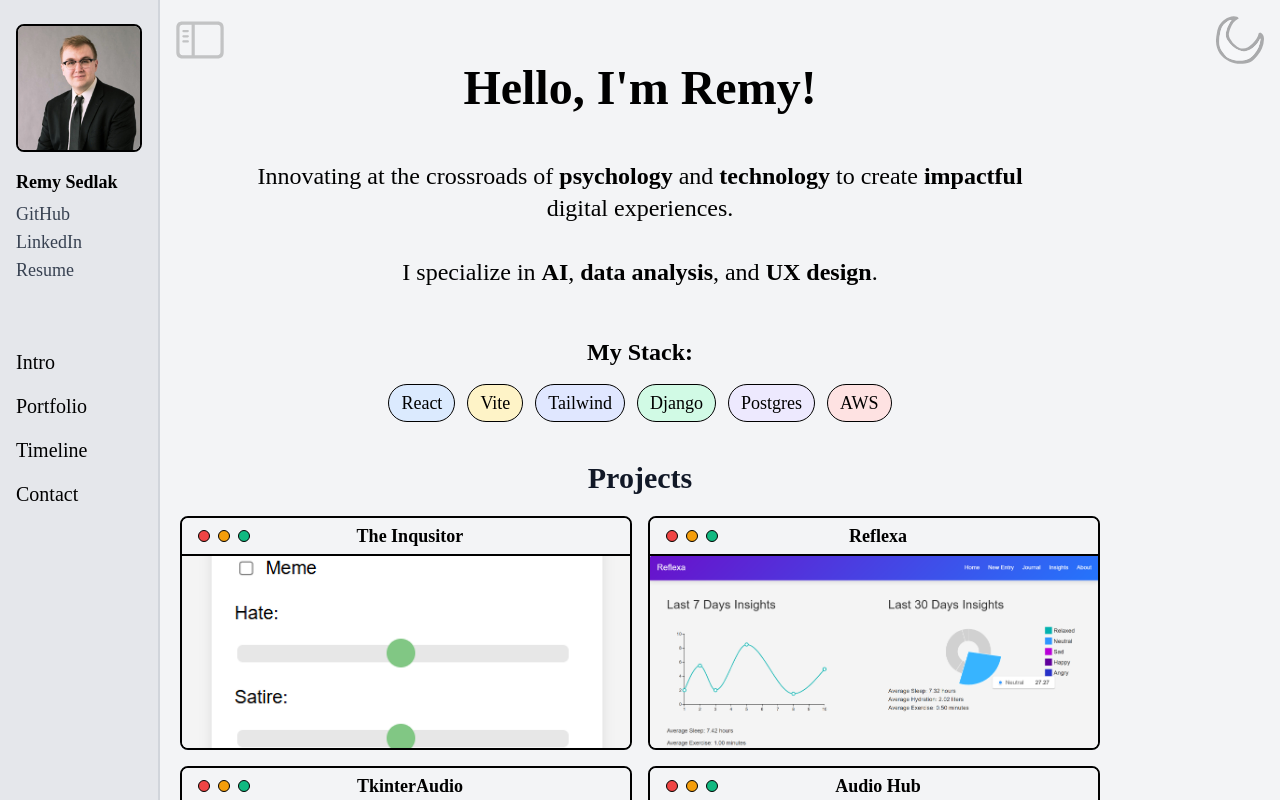
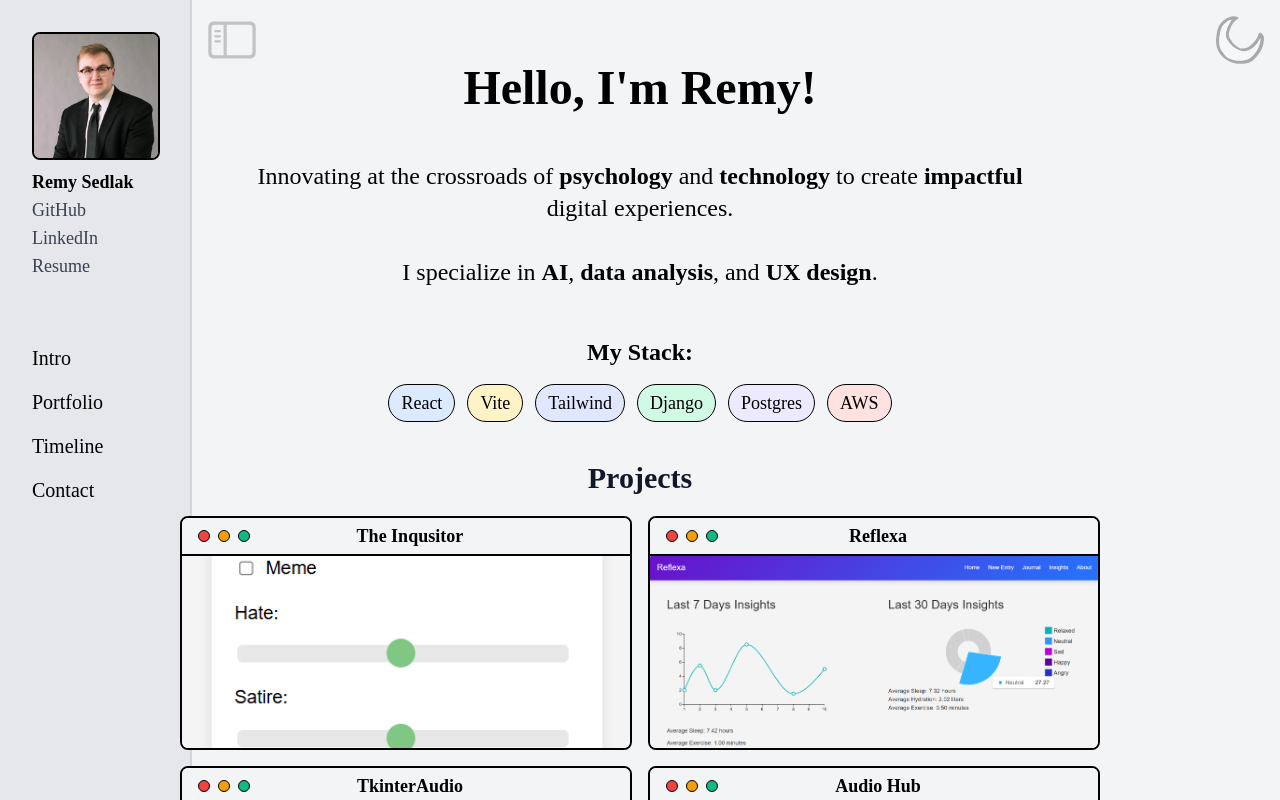
Before and after one commit to remysedlak/portfolio, a React (Vite) app: page / in a window 1280 px wide. Shown: the top 800 px of the page. Built offline with nearby package versions, Linux system fonts and the light colour scheme; a web font is replaced by a local one.

Commit message:
style: adjust sidebar margin and navbar width for improved layout

```diff
--- a/src/App.jsx
+++ b/src/App.jsx
@@ -50,8 +50,8 @@ function App() {
         {sideBar && <NavBar />}
 
         {/* Main Content */}
-        <div className={`bg-${isDarkMode ? `gray-800` : `gray-100`} md:${sideBar ? 'ml-40' : ''}`}>
-          <div className={`hidden md:block fixed top-4 left-4 ${sideBar ? 'ml-40' : ''}`}>
+        <div className={`bg-${isDarkMode ? `gray-800` : `gray-100`} md:${sideBar ? 'ml-48' : ''}`}>
+          <div className={`hidden md:block fixed top-4 left-4 ${sideBar ? 'ml-48' : ''}`}>
             <button onClick={toggleSidebar}>
               <img
                 src={isDarkMode ? `./assets/sidebar-left-svgrepo-com(2).svg` : `./assets/sidebar-left-svgrepo-com(1).svg`}
@@ -60,7 +60,7 @@ function App() {
               />
             </button>
           </div>
-          <div className={`hidden md:block fixed top-4 opacity-30 hover:opacity-80 right-4 ${sideBar ? 'ml-40' : ''}`}>
+          <div className={`hidden md:block fixed top-4 opacity-30 hover:opacity-80 right-4 ${sideBar ? 'ml-48' : ''}`}>
             <button onClick={toggleDarkMode}>
               <img
                 src={isDarkMode ? `./assets/sun-svgrepo-com(2).svg` : `./assets/moon3-svgrepo-com.svg`}
--- a/src/components/NavBar.jsx
+++ b/src/components/NavBar.jsx
@@ -38,14 +38,14 @@ const NavBar = () => {
     };
 
     return (
-        <nav className="hidden md:block bg-gray-200 dark:bg-gray-700 fixed top-0 left-0 w-40 p-4  h-full flex flex-col justify-center font-garamond border-r-2 border-gray-300 dark:border-black">
+        <nav className="hidden md:block bg-gray-200 dark:bg-gray-700 fixed top-0 left-0 w-48 p-4 pl-8 pt-8 mx-auto my-auto h-full flex flex-col justify-center font-garamond border-r-2 border-gray-300 dark:border-black">
             <img
                 src="/assets/remysedlak_image.jpg"
                 alt="Remy Sedlak"
-                className="h-32 w-32 mt-2 rounded-lg border-2 border-black"
+                className="h-32 w-32 rounded-lg border-2 border-black"
             />
-            <div className="justify-bottom position-bottom flex flex-col mt-4">
-                <div className="text-lg xl:text-lg 2xl:text-lg 3xl-text-xl text-black dark:text-gray-300 font-semibold mb-1">Remy Sedlak</div>
+            <div className="justify-bottom position-bottom flex flex-col mt-2">
+                <div className="text-lg xl:text-lg 2xl:text-lg 3xl-text-xl text-black dark:text-gray-300 font-semibold">Remy Sedlak</div>
                 <div className="flex flex-col text-gray-700 text-md xl:text-lg 2xl:text-xl dark:text-gray-300 ">
                     <button
                         onClick={() =>
```
